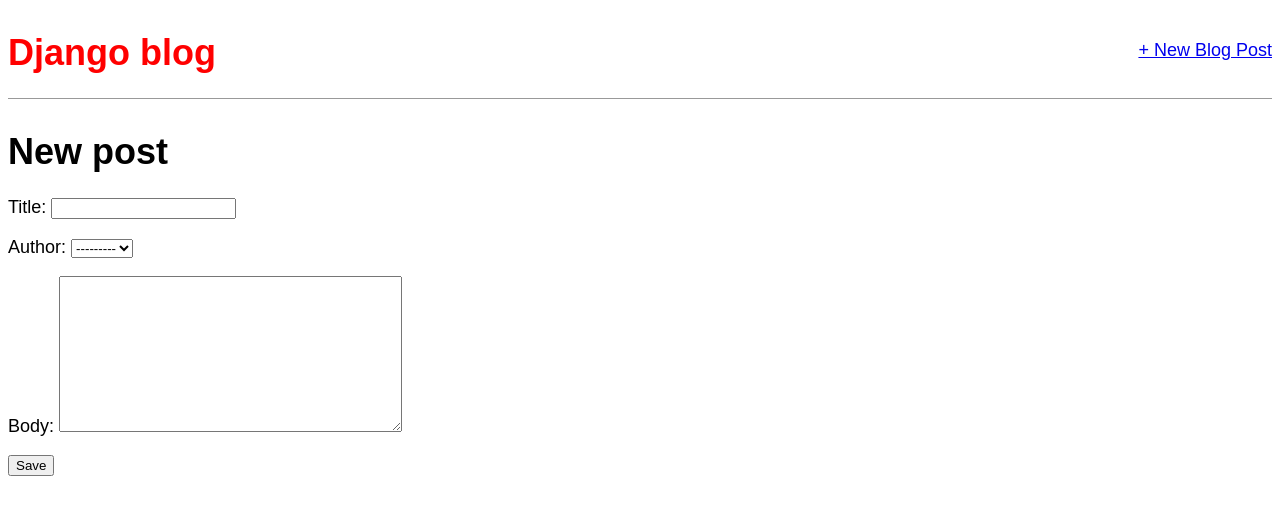
After one commit to YimengL/django-practice, a Django app: page /post/new/ in a window 1280 px wide. The commit adds this page. Shown: the top 515 px of the page. Run offline with Django 3.2, Linux system fonts and the light colour scheme; data comes from the database, SQL or seed files in the repository; both versions use the stored data as it was after the commit; some web fonts are replaced.

Commit message:
Support Create new Post

```diff
--- a/blog/blog/models.py
+++ b/blog/blog/models.py
@@ -1,5 +1,6 @@
 # blog/models.py
 from django.db import models
+from django.urls import reverse
 
 
 class Post(models.Model):
@@ -12,3 +13,6 @@
 
     def __str__(self):
         return self.title
+
+    def get_absolute_url(self):
+        return reverse('post_detail', args=[str(self.id)])
--- a/blog/blog/urls.py
+++ b/blog/blog/urls.py
@@ -1,9 +1,10 @@
 # blog/urls.py
 from django.urls import path
 
-from .views import BlogListView, BlogDetailView
+from .views import BlogListView, BlogDetailView, BlogCreateView
 
 urlpatterns = [
+    path('post/new/', BlogCreateView.as_view(), name='post_new'),
     path('post/<int:pk>/', BlogDetailView.as_view(), name='post_detail'),
     path('', BlogListView.as_view(), name='home'),
 ]
--- a/blog/blog/views.py
+++ b/blog/blog/views.py
@@ -1,5 +1,8 @@
 # blog/views.py
 from django.views.generic import ListView, DetailView
+from django.views.generic.edit import CreateView
+
+
 from .models import Post
 
 
@@ -11,3 +14,9 @@
 class BlogDetailView(DetailView):
     model = Post
     template_name = 'post_detail.html'
+
+
+class BlogCreateView(CreateView):
+    model = Post
+    template_name = 'post_new.html'
+    fields = ['title', 'author', 'body']
--- a/blog/templates/base.html
+++ b/blog/templates/base.html
@@ -6,11 +6,17 @@
     <link href="https://fonts.googleapi.com/css?family=Source+Sans+Pros:400" rel="stylesheet" />
     <link href="{% static 'css/base.css' %}" rel="stylesheet" />
 </head>
+
 <body>
+    <div>
         <header>
+            <div class="nav-left">
                 <h1><a href="{% url 'home' %}">Django blog</a></h1>
+            </div>
+            <div class="nav-right">
+                <a href="{% url 'post_new' %}">+ New Blog Post</a>
+            </div>
         </header>
-<div>
         {% block content %}
         {% endblock content %}
     </div>
--- /dev/null
+++ b/blog/templates/post_new.html
@@ -0,0 +1,12 @@
+<!-- templates/post_new.html -->
+{% extends 'base.html' %}
+
+
+{% block content %}
+    <h1>New post</h1>
+    <form action="" method="post">
+        {% csrf_token %}
+        {{ form.as_p }}
+        <input type="submit" value="Save" />
+    </form>
+{% endblock content %}
```
Also changed, not shown: blog/db.sqlite3. Lines whose indentation alone changed are shown as unchanged.
